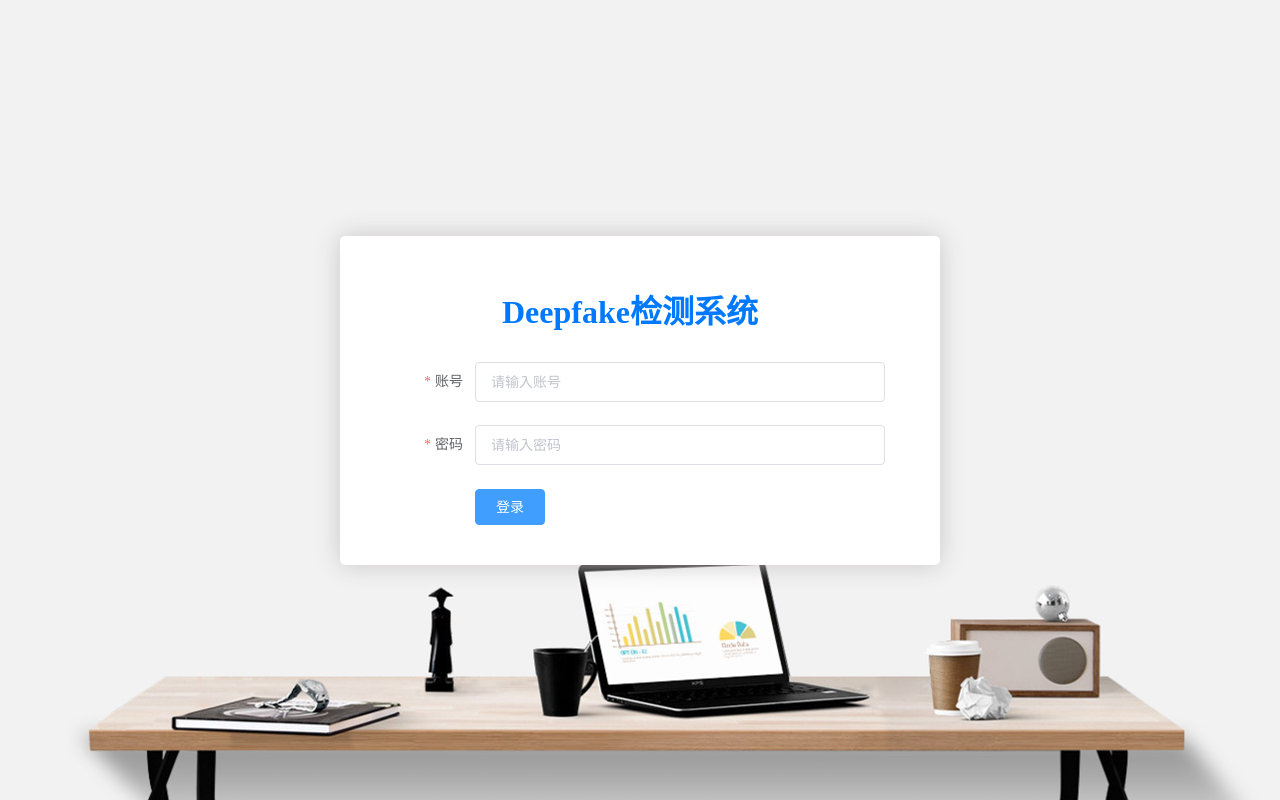
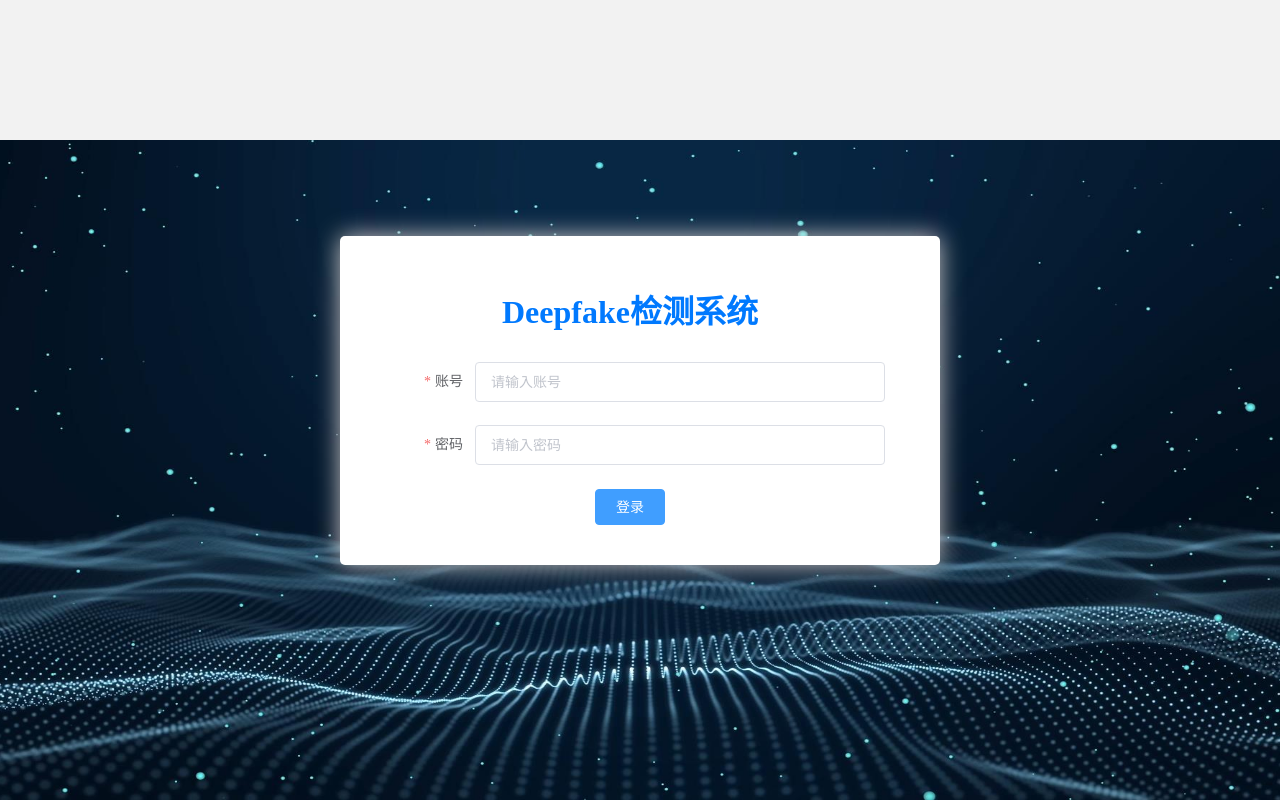
Before and after one commit to OYang040813/deepfakes, a Vue app in the folder truevue/: page /#/Login in a window 1280 px wide. Built offline with nearby package versions, Linux system fonts and the light colour scheme.

Commit message:
Merge remote-tracking branch 'origin/main'

```diff
--- a/truevue/src/components/common/Login.vue
+++ b/truevue/src/components/common/Login.vue
@@ -20,7 +20,7 @@
             placeholder="请输入密码"
           ></el-input>
         </el-form-item>
-        <el-form-item>
+        <el-form-item class="custom-button-position">
           <el-button type="primary" size="medium">登录</el-button>
         </el-form-item>
       </el-form>
@@ -47,14 +47,15 @@ export default {
 };
 </script>
 <style lang="less" scoped>
+
 .login_container {
   width: 100%;
   height: 100vh;
   background-color: rgba(242, 242, 242, 1);
-  background-image: url(../../assets/login_bg.jpg);
+  background-image: url(../../assets/login.png);
   background-position: center bottom;
   background-repeat: no-repeat;
-  background-size: 1278px 559px;
+  background-size: 1380px 660px;
   border: none;
   border-radius: 0px;
   display: flex;
@@ -79,6 +80,11 @@ export default {
       margin-bottom: 30px;
       text-align: center;
     }
+    .custom-button-position {
+      /* 你可以通过调整这些值来设置按钮的位置 */
+      margin-top: 20px;
+      margin-left: 120px;
+    }
   }
 }
 </style>
```
Also changed, not shown: truevue/src/assets/login.png (added).
